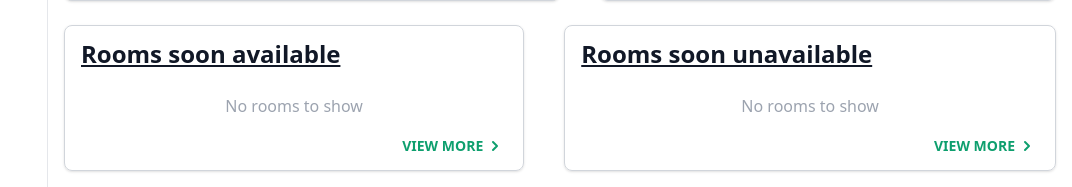
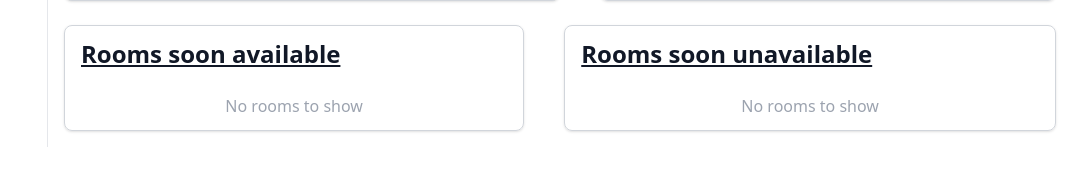
Before and after one commit to Theophile-Wemaere/aubouleau, a Django app: page / in a window 1280 px wide. Shown: the part 775-962 px from the top of the page, without its empty margins (208-1280 px from the left). After the commit the page ends 922 px from the top, so only its background shows below. Run offline with Django 5.2, Linux system fonts and the light colour scheme; data comes from the database, SQL or seed files in the repository; data that the repository does not hold is empty; style sheets or scripts are compiled from the project's sources; parts of the project's set-up code (start-up, migrations or seed data) failed here and were passed over; some libraries are stand-ins or nearby versions.

Commit message:
remove unused links on the dashboard page

```diff
--- a/aubouleau_web/templates/aubouleau_web/index.html
+++ b/aubouleau_web/templates/aubouleau_web/index.html
@@ -131,8 +131,8 @@
         <div class="flex flex-col flex-grow gap-y-4 border border-gray-300 rounded-lg shadow px-4 py-3 max-w-[50%]">
             <div class="flex flex-col flex-grow gap-y-6">
                 <h4 class="text-2xl underline font-bold text-gray-900">Rooms soon available</h4>
+                {% if rooms_soon_available %}
                 <div class="flex flex-col gap-y-2.5">
-                {% if rooms_soon_available %}
                     {% for room in rooms_soon_available %}
                     {# room is of type tuple[Room, TimeSlot, int, str] #}
                     <a href="{% url 'aubouleau_web:room-detail' building_name=room.0.floor.building.name room_number=room.0.number %}" class="flex flex-col max-w-3xl gap-y-2 px-6 py-2.5 bg-white border border-gray-200 rounded-lg shadow hover:bg-gray-100 dark:bg-gray-800 dark:border-gray-700 dark:hover:bg-gray-700">
@@ -151,24 +151,20 @@
                         </div>
                     </a>
                     {% endfor %}
+                </div>
                 {% else %}
+                <div class="flex flex-col h-full justify-center items-center">
                     <p class="text-center text-gray-400">No rooms to show</p>
+                </div>
                 {% endif %}
-                </div>
             </div>
-            <a class="flex flex-row justify-end items-center text-green-500 hover:text-green-700" href="#">
-                <p class="text-sm uppercase font-semibold">View more</p>
-                <svg class="w-6 h-6 dark:text-white" aria-hidden="true" xmlns="http://www.w3.org/2000/svg" width="24" height="24" fill="none" viewBox="0 0 24 24">
-                    <path stroke="currentColor" stroke-linecap="round" stroke-linejoin="round" stroke-width="2" d="m10 16 4-4-4-4"></path>
-                </svg>
-            </a>
         </div>
         {# Rooms soon unavailable #}
         <div class="flex flex-col flex-grow gap-y-4 border border-gray-300 rounded-lg shadow px-4 py-3 max-w-[50%]">
             <div class="flex flex-col flex-grow gap-y-6">
                 <h4 class="text-2xl underline font-bold text-gray-900">Rooms soon unavailable</h4>
+                {% if rooms_soon_unavailable %}
                 <div class="flex flex-col gap-y-2.5">
-                {% if rooms_soon_unavailable %}
                     {% for room in rooms_soon_unavailable %}
                     {# room is of type tuple[Room, TimeSlot, int, str] #}
                     <a href="{% url 'aubouleau_web:room-detail' building_name=room.0.floor.building.name room_number=room.0.number %}" class="flex flex-col max-w-3xl gap-y-2 px-6 py-2.5 bg-white border border-gray-200 rounded-lg shadow hover:bg-gray-100 dark:bg-gray-800 dark:border-gray-700 dark:hover:bg-gray-700">
@@ -187,17 +183,13 @@
                         </div>
                     </a>
                     {% endfor %}
+                </div>
                 {% else %}
+                <div class="flex flex-col h-full justify-center items-center">
                     <p class="text-center text-gray-400">No rooms to show</p>
+                </div>
                 {% endif %}
-                </div>
             </div>
-            <a class="flex flex-row justify-end items-center text-green-500 hover:text-green-700" href="#">
-                <p class="text-sm uppercase font-semibold">View more</p>
-                <svg class="w-6 h-6 dark:text-white" aria-hidden="true" xmlns="http://www.w3.org/2000/svg" width="24" height="24" fill="none" viewBox="0 0 24 24">
-                    <path stroke="currentColor" stroke-linecap="round" stroke-linejoin="round" stroke-width="2" d="m10 16 4-4-4-4"></path>
-                </svg>
-            </a>
         </div>
     </div>
 </div>
```
